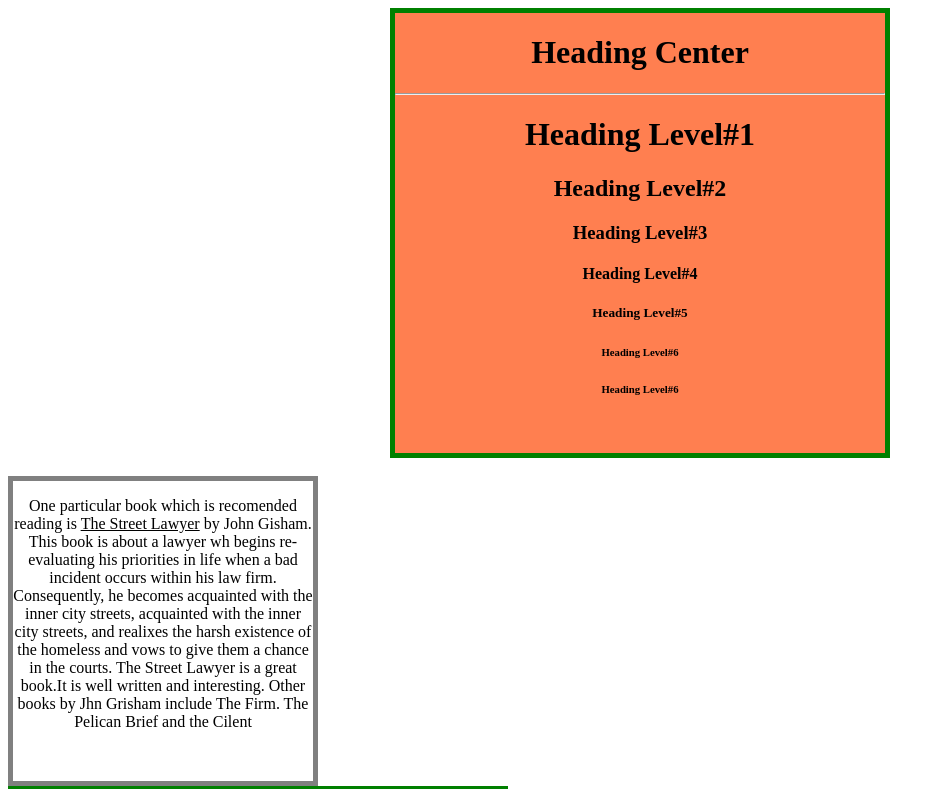
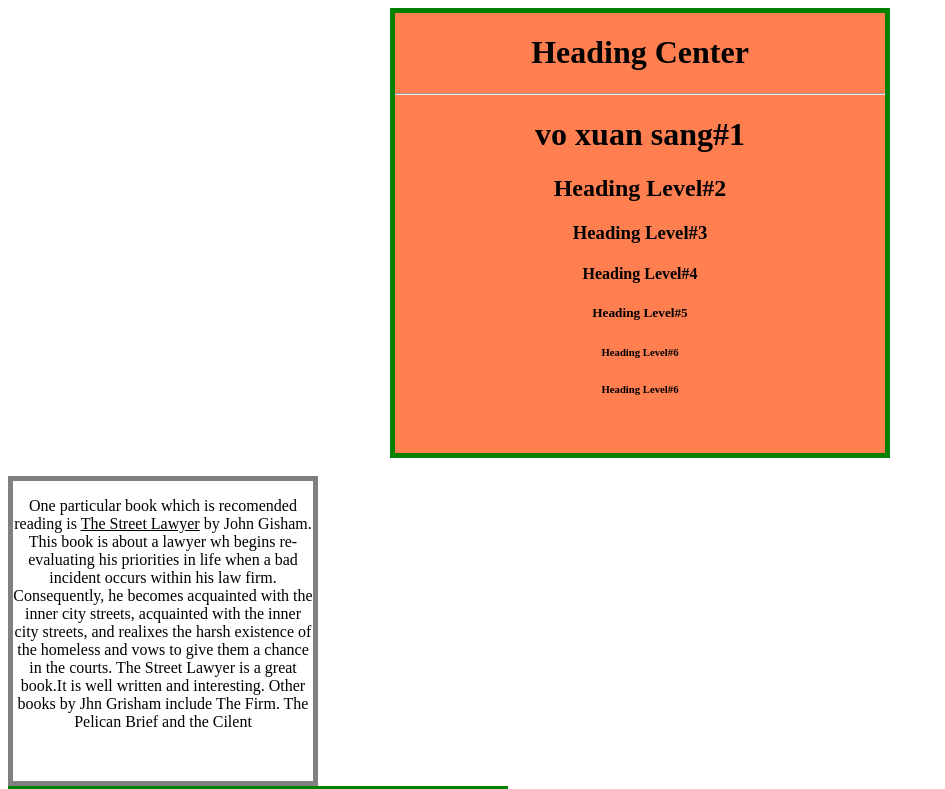
Before and after one commit to thieu-nu-hoa-hong-z00z/ThucHanhWeb_T6, a plain HTML site: page index.html in a window 1280 px wide. Shown: the top 789 px of the page, without its empty margins (0-945 px from the left). Drawn offline with Linux system fonts and the light colour scheme.

Commit message:
Update index.html

```diff
--- a/index.html
+++ b/index.html
@@ -57,7 +57,7 @@
         <div style="text-align: center;" class="exam1">
                 <h1>Heading Center</h1>
                 <hr>
-                <h1>Heading Level#1</h1>
+                <h1>vo xuan sang#1</h1>
                 <h2>Heading Level#2</h2>
                 <h3>Heading Level#3</h3>
                 <h4>Heading Level#4</h4>
```
